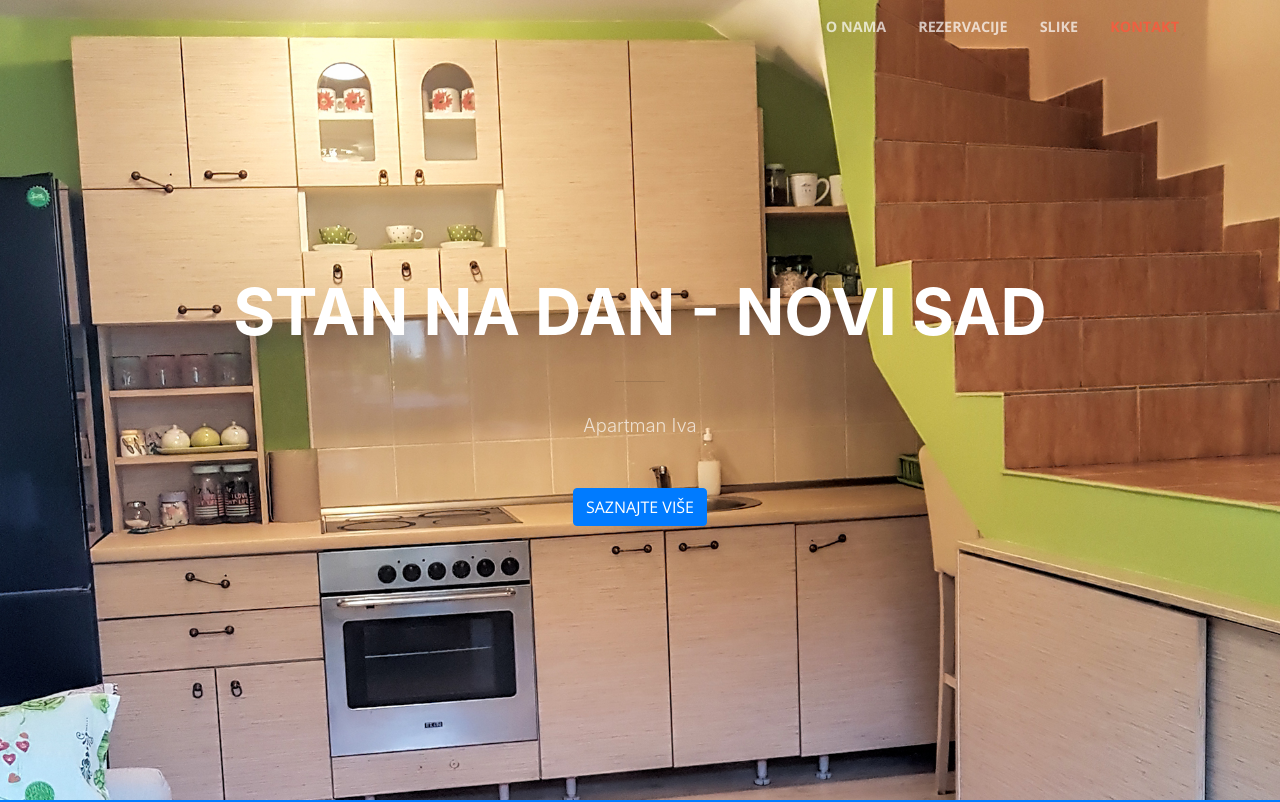
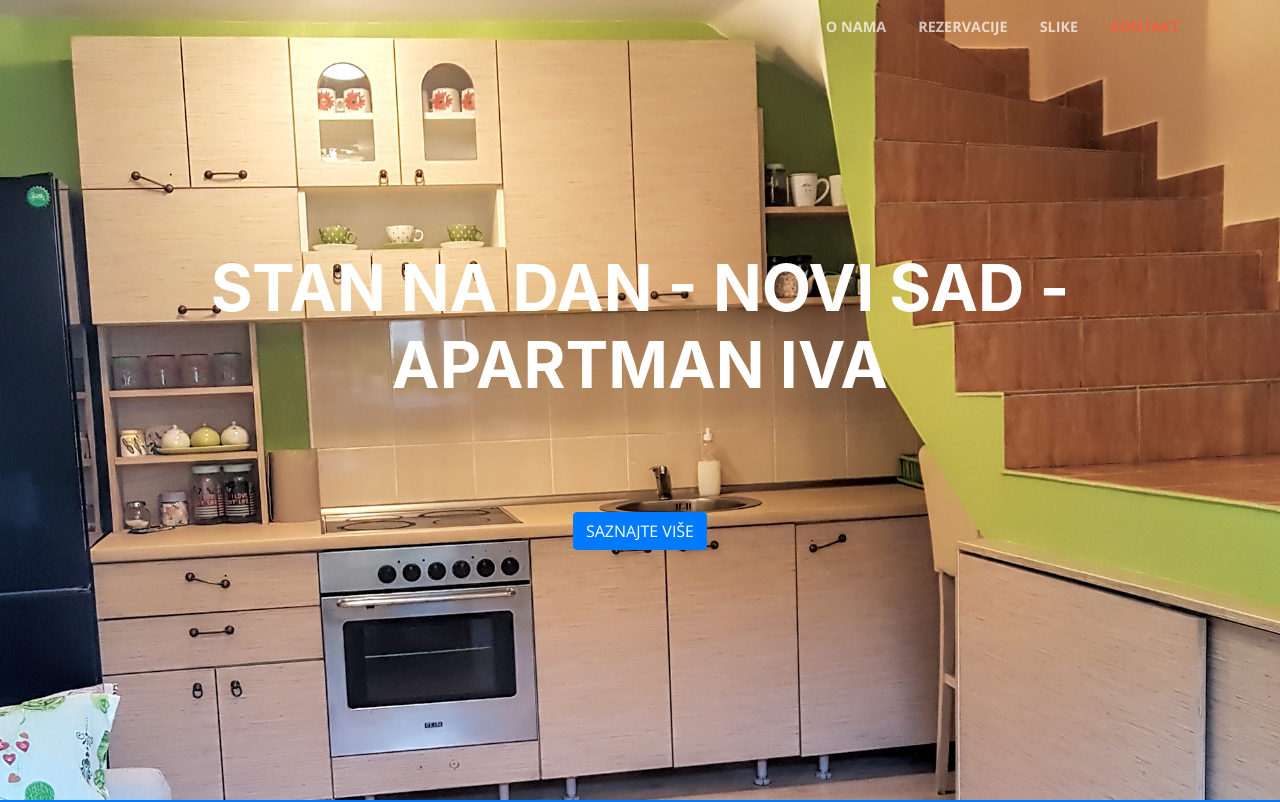
Before and after one commit to djole94hns/djole94hns.github.io, a website with bundled scripts: page index.html in a window 1280 px wide. Shown: the top 802 px of the page. Built offline with nearby package versions, Linux system fonts and the light colour scheme.

Commit message:
Update index.html

```diff
--- a/index.html
+++ b/index.html
@@ -60,12 +60,12 @@
         <div class="row">
           <div class="col-lg-10 mx-auto">
             <h1 class="text-uppercase">
-              <strong>Stan na dan - Novi Sad</strong>
+              <strong>Stan na dan - Novi Sad - Apartman Iva</strong>
             </h1>
             <hr>
           </div>
           <div class="col-lg-8 mx-auto">
-            <p class="text-faded mb-5">Apartman Iva</p>
+            <p class="text-faded mb-5"></p>
             <a class="btn btn-primary btn-xl js-scroll-trigger" href="#about">Saznajte više</a>
           </div>
         </div>
```
